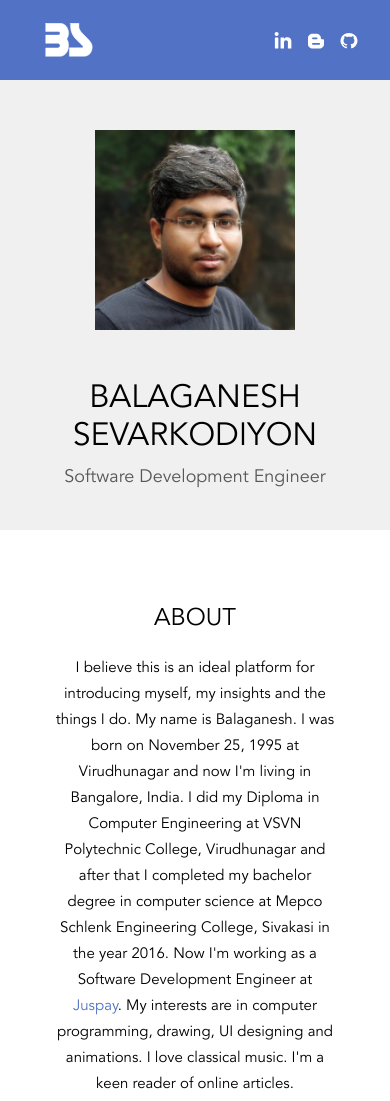
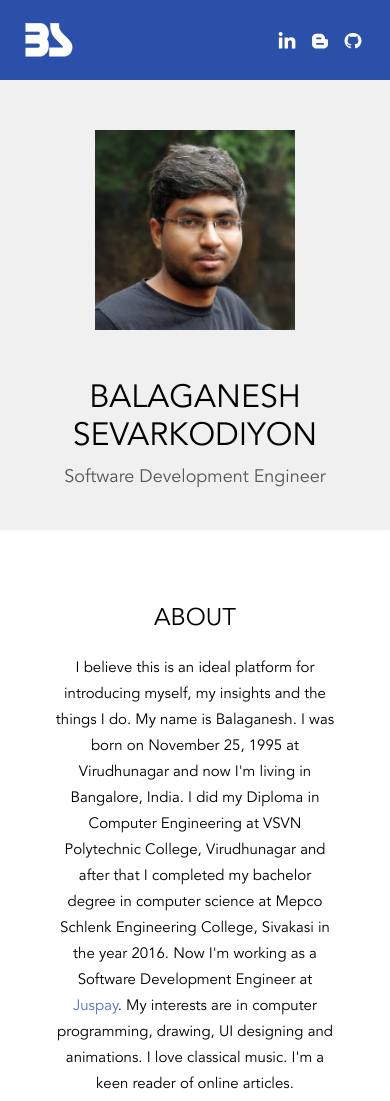
Before and after one commit to balaganeshbala/website, a React app: page / in a window 390 px wide. Shown: the top 1101 px of the page. Built offline with nearby package versions, Linux system fonts and the light colour scheme; a web font is replaced by a local one.

Commit message:
Color changes

```diff
--- a/app/styles/ContactForm.css
+++ b/app/styles/ContactForm.css
@@ -41,7 +41,7 @@
 	height: 30px;
 	font-size: 14px;
 	border: none;
-	background-color: #5172C5;
+	background-color: #2A50A9;
 	color: #FFF;
 	-moz-border-radius: 5px;
     -webkit-border-radius: 5px;
@@ -56,7 +56,7 @@
 }
 
 #submit-button:active {
-	background-color: #5172C5;
+	background-color: #2A50A9;
 }
 
 ::placeholder {
--- a/app/styles/Header.css
+++ b/app/styles/Header.css
@@ -1,7 +1,7 @@
 #header {
 	width: 100%;
 	height: 80px;
-	background-color: #5172C5;
+	background-color: #2A50A9;
 	min-width: 300px;
 }
 
@@ -27,3 +27,21 @@ a {
 	text-align: center;
 	vertical-align: bottom;
 }
+
+@media screen and (max-width: 581px) {
+
+	#logo {
+		margin-left: 30px;
+	}
+}
+
+@media screen and (max-width: 516px) {
+
+	#logo {
+		margin-left: 25px;
+	}
+
+	#icon-table {
+		margin-right: 20px;
+	}
+}
--- a/package.json
+++ b/package.json
@@ -1,6 +1,6 @@
 {
   "name": "Website",
-  "version": "1.0.0",
+  "version": "1.0.1",
   "description": "My personal website",
   "main": "app/main.js",
   "scripts": {
```
